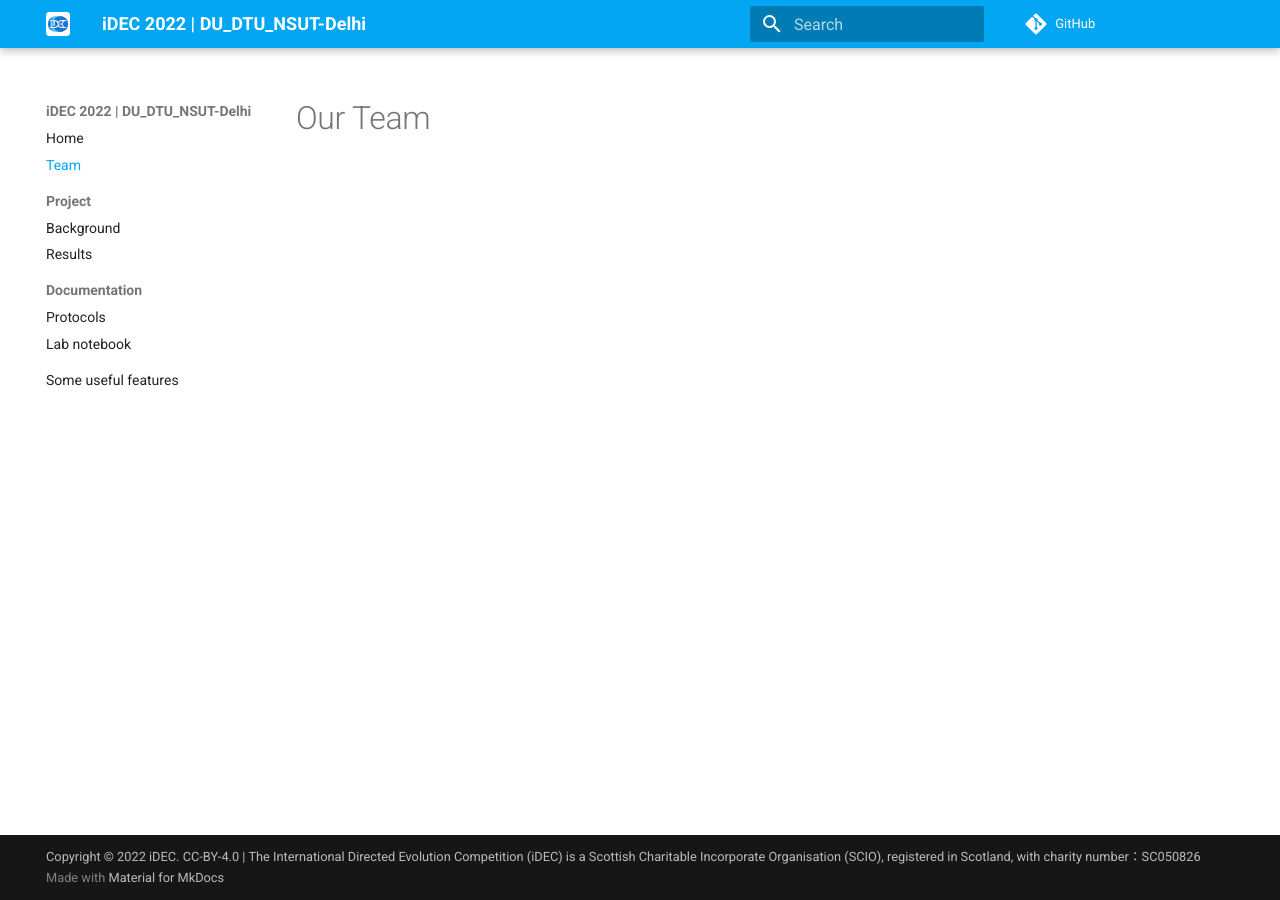
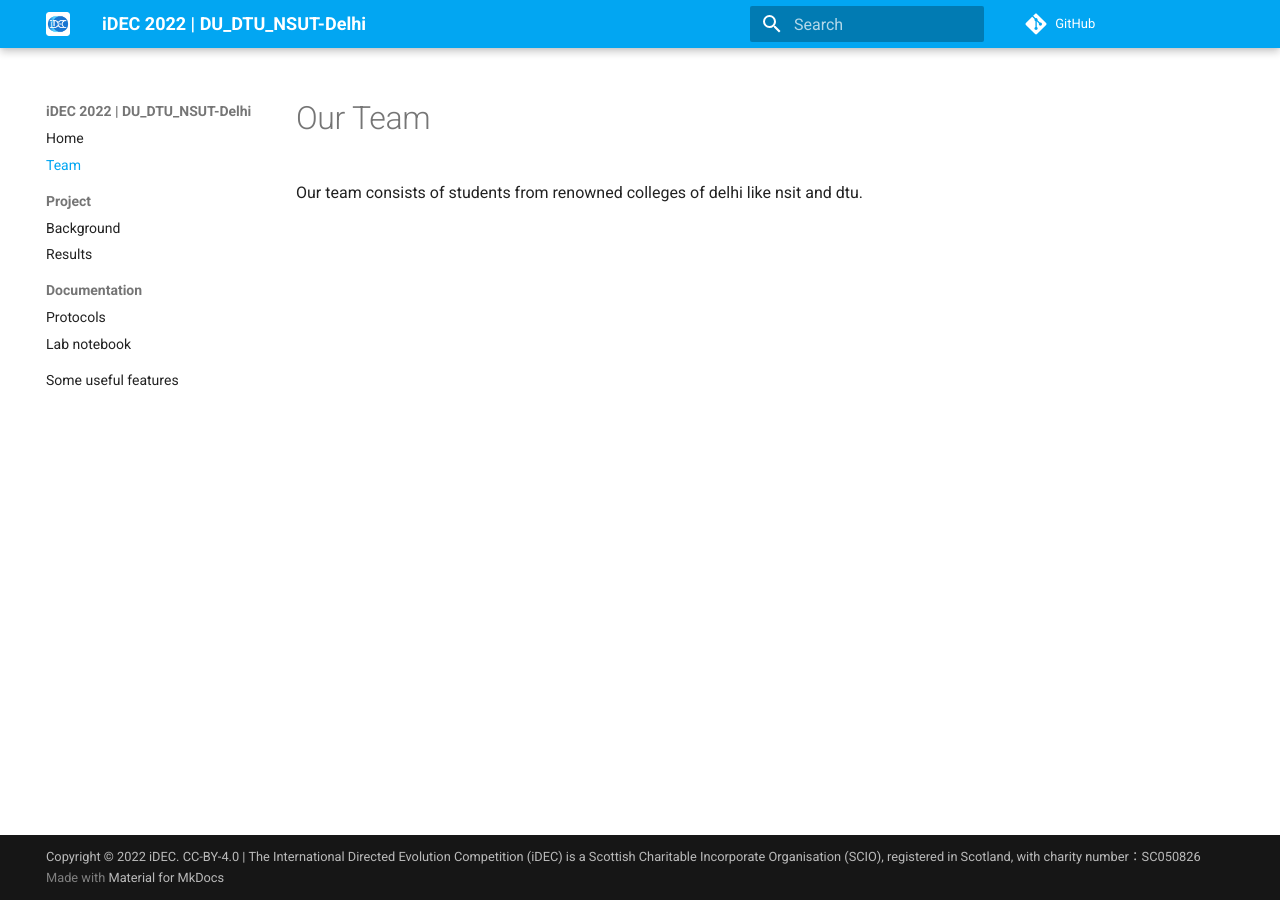
Before and after one commit to idec-teams/2022_DU_DTU_NSUT-Delhi, an MkDocs documentation site: the page built from docs/team.md, in a window 1280 px wide. Built offline with MkDocs 1.6.1 and Material for MkDocs 9.7.7, drawn with Linux system fonts in a browser that asks for light colours; comment, search, counter and statistics services are not loaded.

Commit message:
Update team.md

```diff
--- a/docs/team.md
+++ b/docs/team.md
@@ -1 +1,2 @@
 # Our Team
+Our team consists of students from renowned colleges of delhi like nsit and dtu.
```
